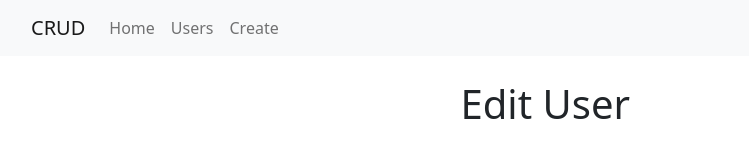
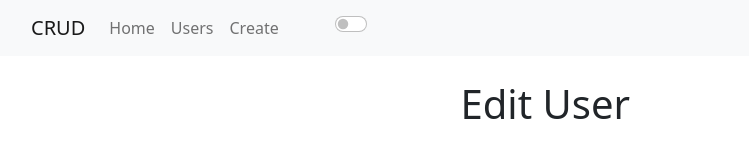
Before and after one commit to Tomislav-Busic/Crud-React, a React (Create React App) app: page /edit in a window 1280 px wide. Shown: the top 160 px of the page, without its empty margins (51-800 px from the left). Built offline with nearby package versions, Linux system fonts and the light colour scheme.

Commit message:
dark theme

```diff
--- a/src/App.js
+++ b/src/App.js
@@ -1,4 +1,4 @@
-import React from 'react';
+import React, { useState, createContext } from 'react';
 import './App.css';
 import { BrowserRouter as Router, Routes, Route } from 'react-router-dom';
 import { QueryClient, QueryClientProvider } from '@tanstack/react-query';
@@ -10,22 +10,27 @@ import Create from './components/Create'
 import Users from './components/Users';
 import Edit from './components/Edit';
 
+export const AppContext = createContext();
+
 function App() {
+  const [ darkTheme, setDarkTheme ] = useState(false);
   const client = new QueryClient();
 
   return (
     <div className="App">
       <QueryClientProvider client={ client }>
-        <Router>
-          <Header />
-          <Routes>
-            <Route path='/' element={<Home />}/>
-            <Route path='/create' element={<Create />}/>
-            <Route path='/users' element={<Users />}/>
-            <Route path='/edit' element={<Edit />}/>
-            <Route path='*' element={<h1>Page Not Found</h1>}/>
-          </Routes>
-        </Router>
+        <AppContext.Provider value={ { darkTheme, setDarkTheme } }>
+          <Router>
+            <Header />
+            <Routes>
+              <Route path='/' element={ <Home /> }/>
+              <Route path='/create' element={ <Create /> }/>
+              <Route path='/users' element={ <Users /> }/>
+              <Route path='/edit' element={ <Edit /> }/>
+              <Route path='*' element={ <h1>Page Not Found</h1> }/>
+            </Routes>
+          </Router>
+        </AppContext.Provider>
       </QueryClientProvider>
     </div>
   );
--- a/src/components/Edit.jsx
+++ b/src/components/Edit.jsx
@@ -1,4 +1,4 @@
-import React, { useState, useEffect } from 'react';
+import React, { useState, useEffect, useContext } from 'react';
 import { Form, Button } from 'react-bootstrap';
 import { useForm } from 'react-hook-form';
 import * as yup from 'yup';
--- a/src/components/Header.jsx
+++ b/src/components/Header.jsx
@@ -1,19 +1,33 @@
-import React from 'react';
+import React, { useContext } from 'react';
 import { Navbar, Nav, Container } from 'react-bootstrap';
 import 'bootstrap/dist/css/bootstrap.min.css';
 import { Link } from 'react-router-dom';
+import { AppContext } from '../App';
 
 
 const Header = () => {
+  const { darkTheme, setDarkTheme } = useContext(AppContext);
+
   return (
     <div>
-      <Navbar bg="light" variant="light" fixed='top'>
+      <Navbar
+        bg={ darkTheme  ? 'dark' : 'light' }
+        variant={ darkTheme  ? 'dark' : 'light' }
+        fixed='top'>
         <Container>
           <Navbar.Brand href="#home">CRUD</Navbar.Brand>
           <Nav className="me-auto">
             <Nav.Link as={ Link } to="/">Home</Nav.Link>
             <Nav.Link as={ Link } to="/users">Users</Nav.Link>
             <Nav.Link as={ Link } to="/create">Create</Nav.Link>
+            <div class="form-check form-switch">
+              <input className="form-check-input m-2"
+                   type="checkbox"
+                   role="switch"
+                   onClick={() => {
+                    setDarkTheme(!darkTheme)
+                   }} />
+            </div>
           </Nav>
         </Container>
       </Navbar>
--- a/src/components/Users.jsx
+++ b/src/components/Users.jsx
@@ -1,10 +1,12 @@
-import React from 'react';
+import React, { useContext } from 'react';
 import { Table, Button } from 'react-bootstrap';
 import { useQuery } from '@tanstack/react-query';
 import axios from 'axios';
 import { Link } from 'react-router-dom';
+import { AppContext } from '../App';
 
 const Users = () => {
+    const { darkTheme } = useContext(AppContext);
 
     const { data: users, isLoading, error, refetch } = useQuery(['users'], () => {
         return axios.get('https://638267ff9842ca8d3ca87c97.mockapi.io/crud-operations')
@@ -42,7 +44,11 @@ const Users = () => {
             </Link>
         </div>
         <br />
-        <Table striped bordered hover variant="">
+        <Table
+            striped
+            bordered
+            hover
+            variant={ darkTheme ? 'dark' : 'light' }>
       <thead>
         <tr>
           <th>#</th>
```
Also changed, not shown: src/components/Create.jsx (line endings or trailing spaces).
